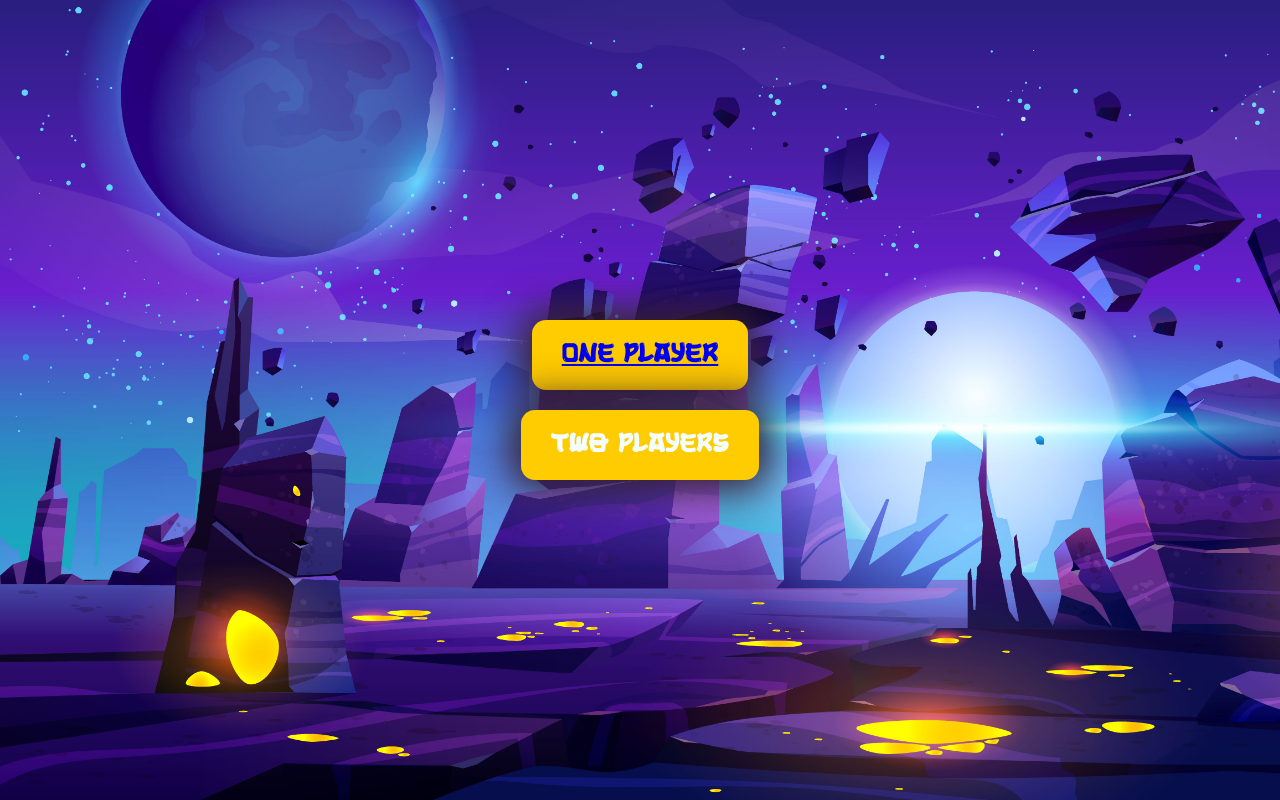
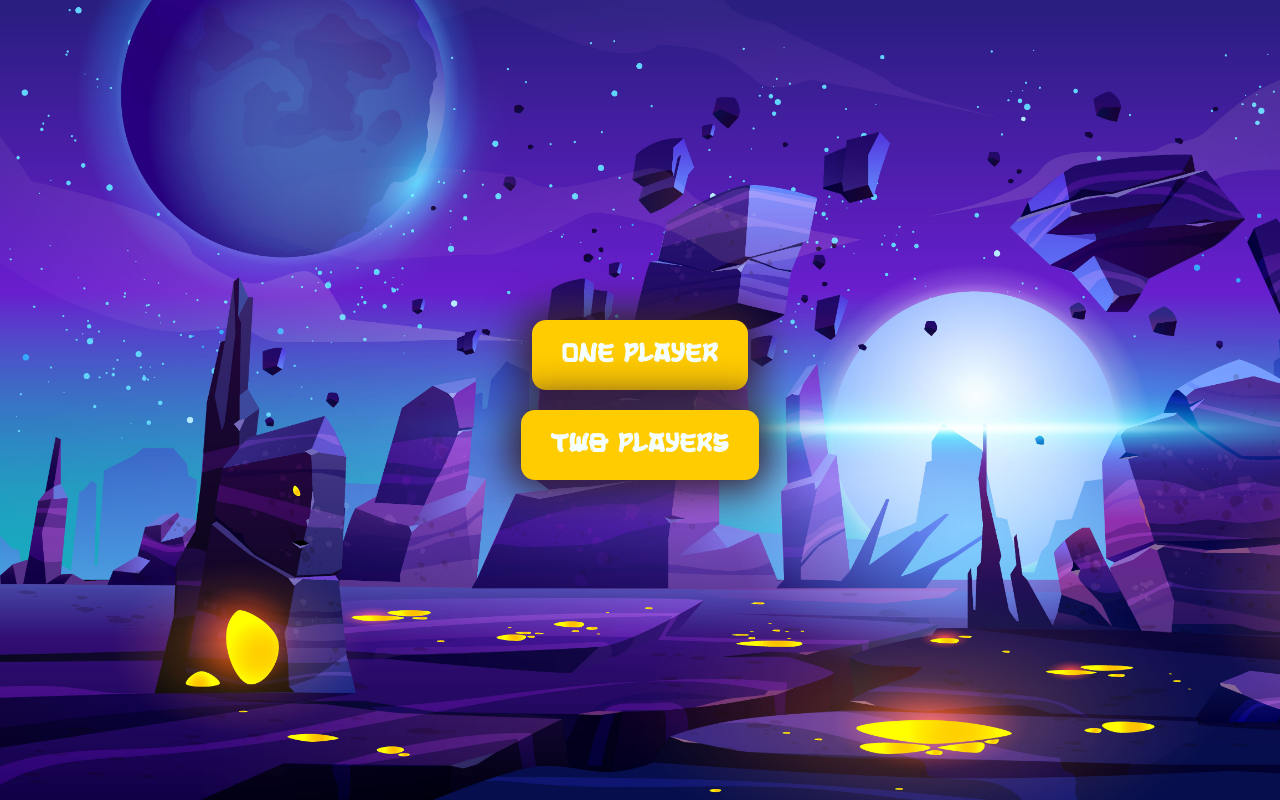
Before and after one commit to ishak-dev/Tic-Tac-Toe-React, a React (Vite) app: page / in a window 1280 px wide. Built offline with nearby package versions, Linux system fonts and the light colour scheme.

Commit message:
single player and multiplayer link

```diff
--- a/src/pages/game.jsx
+++ b/src/pages/game.jsx
@@ -73,11 +73,13 @@ const Game = () => {
   };
 
   //AutoPlay
-  useEffect(() => {
-    if (historyMoves.length % 2 == 1 && historyMoves.length != 0) {
-      autoPlayer();
-    }
-  }, [symbol]);
+  if (gameType == "onePlayer") {
+    useEffect(() => {
+      if (historyMoves.length % 2 == 1 && historyMoves.length != 0) {
+        autoPlayer();
+      }
+    }, [symbol]);
+  }
 
   const handlePlayer = (id) => {
     setPlayer((prevState) => {
--- a/src/pages/home.jsx
+++ b/src/pages/home.jsx
@@ -5,13 +5,13 @@ import { Link } from "react-router-dom";
 const Home = () => {
   return (
     <div className="home-section">
-      <button className="one-player-btn btn">
-        <Link to="game/newGame">One Player</Link>
-      </button>
-      <button className="two-players-btn btn">
-        <Link to="game" params={{ game: "twoPlayers" }} />
+      <Link className="one-player-btn btn" to="game/onePlayer">
+        One Player
+      </Link>
+
+      <Link className="two-players-btn btn" to="game/twoPlayers">
         Two Players
-      </button>
+      </Link>
     </div>
   );
 };
--- a/src/style/home.css
+++ b/src/style/home.css
@@ -8,9 +8,10 @@
   transform: translateY(-50%);
   width: 300px;
 }
-.home-section button {
+.btn {
+  width: fit-content;
+  display: block;
   font-family: "samurai";
-  display: block;
   background-color: #ffcb01;
   color: #f5ffff;
   outline: none;
@@ -24,7 +25,8 @@
   -moz-box-shadow: 0px 0px 39px 11px #371f2f;
   box-shadow: 0px 0px 39px 11px #371f2f;
   transition: 1s;
+  text-decoration: none;
 }
-.home-section button:hover {
+.btn:hover {
   box-shadow: 0px 0px 39px 11px #ffae00;
 }
```
